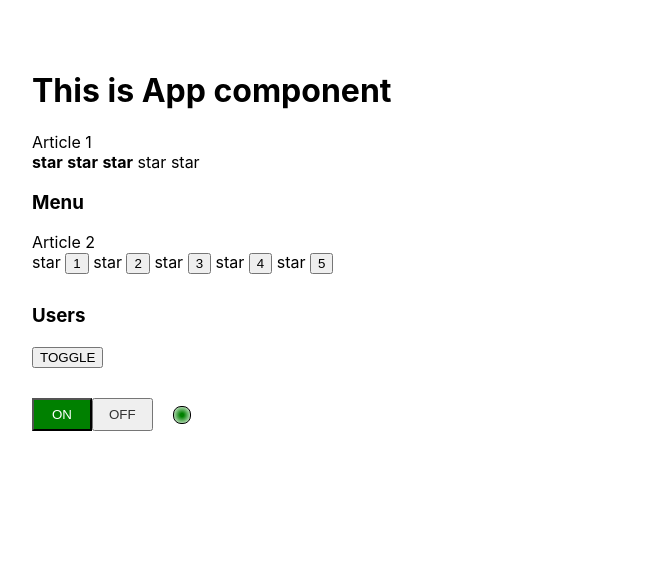
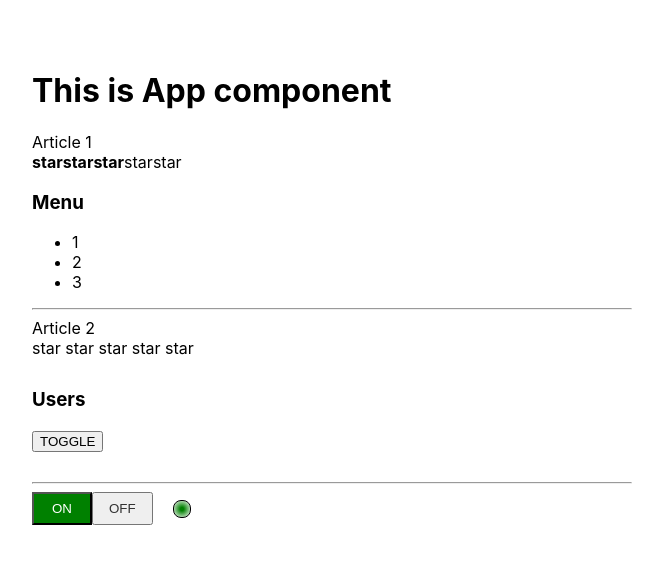
Before and after one commit to filatow/kabzda, a React (Create React App) app: page / in a window 1280 px wide. Shown: the top 564 px of the page, without its empty margins (308-971 px from the left). Built offline with nearby package versions, Linux system fonts and the light colour scheme.

Commit message:
Did a refactoring of Rating components

```diff
--- a/src/App.tsx
+++ b/src/App.tsx
@@ -16,12 +16,12 @@ function App() {
             <PageTitle title={"This is App component"}/>
             Article 1
             <Rating value={3}/>
-            <Accordion titleValue={"Menu"} collapsed={true}/>
+            <Accordion titleValue={"Menu"} collapsed={false}/>
+            <hr/>
             Article 2
-            {/*<Rating value={4}/>*/}
             <UncontrolledRating />
-            {/*<Accordion titleValue={"Users"} collapsed={false}/>*/}
             <UncontrolledAccordion titleValue={"Users"}/>
+            <hr/>
             <OnOff on={true} />
         </div>
     );
--- a/src/components/Raiting/Rating.tsx
+++ b/src/components/Raiting/Rating.tsx
@@ -21,10 +21,11 @@ function Rating(props: RatingPropsType) {
 }
 
 function Star(props: StarPropsType) {
-    if (props.selected) {
-        return <span><b>star</b> </span>;
-    }
-    return <span>star </span>;
+    return (
+        <span>
+           {props.selected ? <b>star</b> : 'star'}
+        </span>
+    )
 }
 
 export default Rating;
--- a/src/components/UncontrolledRating/UncontrolledRating.tsx
+++ b/src/components/UncontrolledRating/UncontrolledRating.tsx
@@ -4,6 +4,7 @@ type UncontrolledRatingPropsType = {}
 
 type StarPropsType = {
     selected: boolean
+    onClick: () => void
 }
 
 function UncontrolledRating(props: UncontrolledRatingPropsType) {
@@ -11,20 +12,25 @@ function UncontrolledRating(props: UncontrolledRatingPropsType) {
 
     return (
         <div>
-            <Star selected={value > 0}/><button onClick={() => setValue(1)}>1</button>
-            <Star selected={value > 1}/><button onClick={() => setValue(2)}>2</button>
-            <Star selected={value > 2}/><button onClick={() => setValue(3)}>3</button>
-            <Star selected={value > 3}/><button onClick={() => setValue(4)}>4</button>
-            <Star selected={value > 4}/><button onClick={() => setValue(5)}>5</button>
+            <Star selected={value > 0} onClick={() => setValue(1)}/>
+            <Star selected={value > 1} onClick={() => setValue(2)}/>
+            <Star selected={value > 2} onClick={() => setValue(3)}/>
+            <Star selected={value > 3} onClick={() => setValue(4)}/>
+            <Star selected={value > 4} onClick={() => setValue(5)}/>
         </div>
     );
 }
 
 function Star(props: StarPropsType) {
-    if (props.selected) {
-        return <span><b> star</b> </span>;
+    const styles = {
+        cursor: 'pointer'
     }
-    return <span> star </span>;
+
+    return (
+        <span onClick={props.onClick} style={styles}>
+           {props.selected ? <b> star </b> : ' star '}
+        </span>
+    )
 }
 
 export default UncontrolledRating;
```
